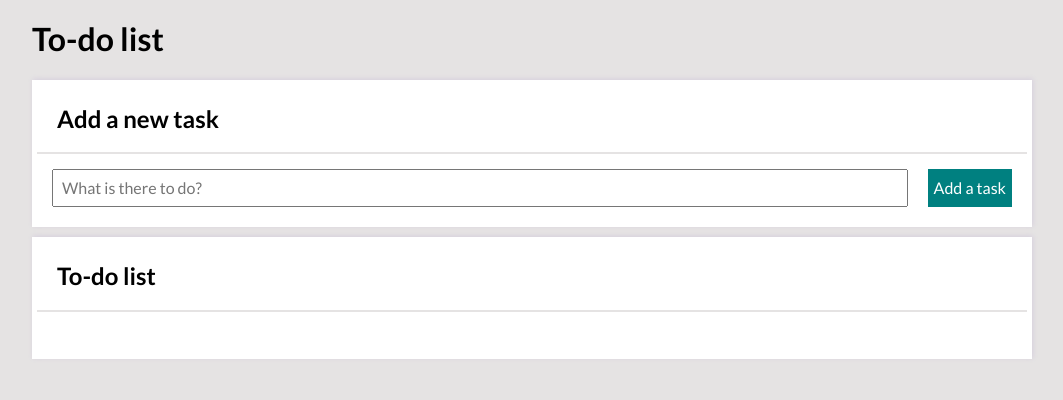
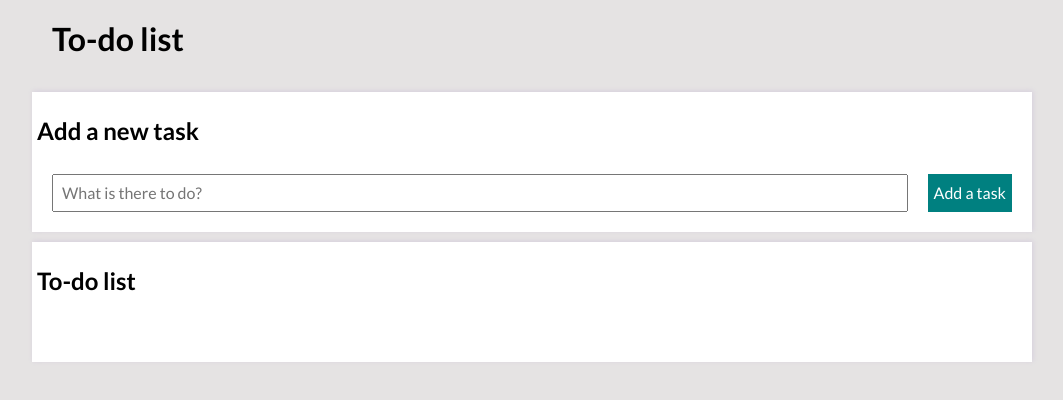
Before and after one commit to Sebastian092/todo-list-react, a React (Create React App) app: page / in a window 1280 px wide. Shown: the top 400 px of the page, without its empty margins (108-1171 px from the left). Built offline with nearby package versions, Linux system fonts and the light colour scheme.

Commit message:
styled components Header

```diff
--- a/src/Header/index.js
+++ b/src/Header/index.js
@@ -1,9 +1,9 @@
-import "./style.css";
+import { Head } from "./styled";
 
 const Header = ({title}) => (
-    <header>
+    <Head>
         <h1> {title}</h1>
-    </header>
+    </Head>
 );
 
 export default Header;
--- a/src/Header/style.css
+++ b/src/Header/styled.js
@@ -1,14 +1,14 @@
-.section__header {
+import styled from "styled-components";
+
+export const Head = styled.header`
     padding: 0 20px;
     border-bottom: 2px solid rgb(229, 227, 227);
     display: grid;
     grid-template-columns: auto auto;
     align-content: space-around;
     gap: 50px;
-}
 
-@media (max-width: 791px) {
-    .section__header {
-        grid-template-columns: 1fr;
+    @media (max-width: 791px) {
+    grid-template-columns: 1fr;
     }
-}
+`
```
